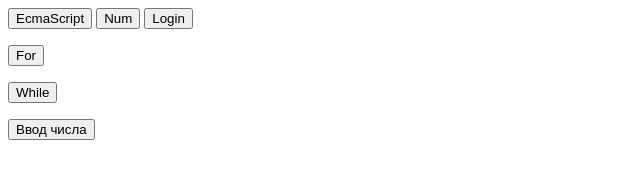
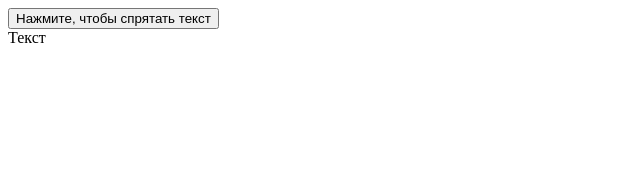
Before and after one commit to olga-forforce/learn_js, a plain HTML site: page index.html in a window 1280 px wide. Shown: the whole page, without its empty margins (0-640 px from the left). Drawn offline with Linux system fonts and the light colour scheme.

Commit message:
'HW12.08'

```diff
--- a/index.html
+++ b/index.html
@@ -9,13 +9,24 @@
     <script src="main.js"></script>
 </head>
 <body>
-<button onclick="buttonAboutJS()">EcmaScript</button>
-<button onclick="buttonClick()">Num</button>
-<button onclick="login()">Login</button>
 
-<p><button onclick="cycle1()">For</button></p>
-<p><button onclick="cycle2()">While</button></p>
+<input type="button" id="hider" value="Нажмите, чтобы спрятать текст">
+<div id="text">Текст</div>
+<script>
+    let elem = document.getElementById('hider');
+    elem.onclick = function (){
+        document.getElementById("text").style.display = "none";
+    }
 
-<p><button onclick="Num()">Ввод числа</button></p>
+</script>
+
+<!--<button onclick="buttonAboutJS()">EcmaScript</button>-->
+<!--<button onclick="buttonClick()">Num</button>-->
+<!--<button onclick="login()">Login</button>-->
+
+<!--<p><button onclick="cycle1()">For</button></p>-->
+<!--<p><button onclick="cycle2()">While</button></p>-->
+
+<!--<p><button onclick="Num()">Ввод числа</button></p>-->
 </body>
 </html>
```
Also changed, not shown: main.js (+0 -34 lines).
